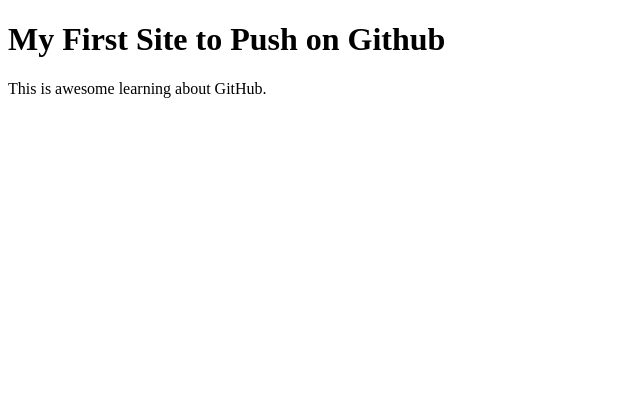
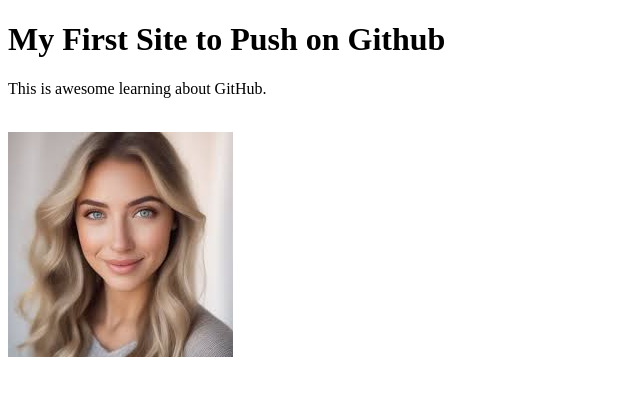
Before and after one commit to Minahtee/firstrepo, a plain HTML site: page index.html in a window 1280 px wide. Shown: the whole page, without its empty margins (0-640 px from the left). Drawn offline with Linux system fonts and the light colour scheme.

Commit message:
added a new image

```diff
--- a/index.html
+++ b/index.html
@@ -7,7 +7,9 @@
 	<h1> My First Site to Push on Github</h1>
 </head>
 <body>
-	<p> This is awesome learning about GitHub.</p>
+	<p> This is awesome learning about GitHub.</p> <br>
+	<img src="image/lady.jpg">
+
 
 </body>
 </html>
```
Also changed, not shown: image/lady.jpg (added).
